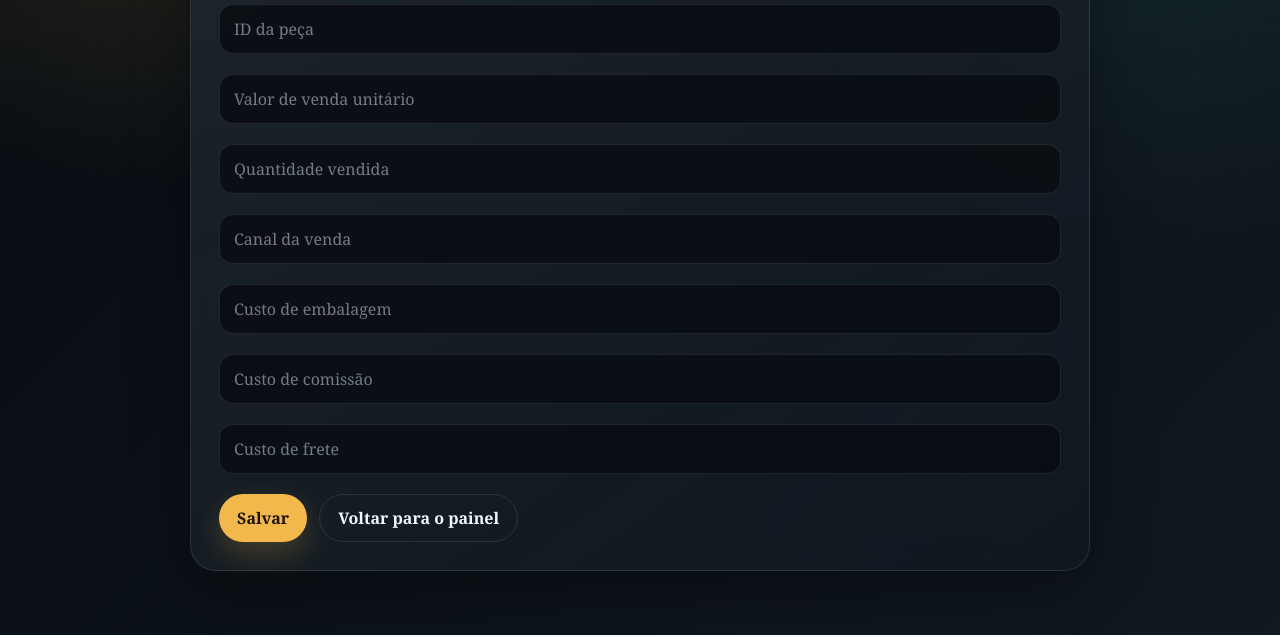
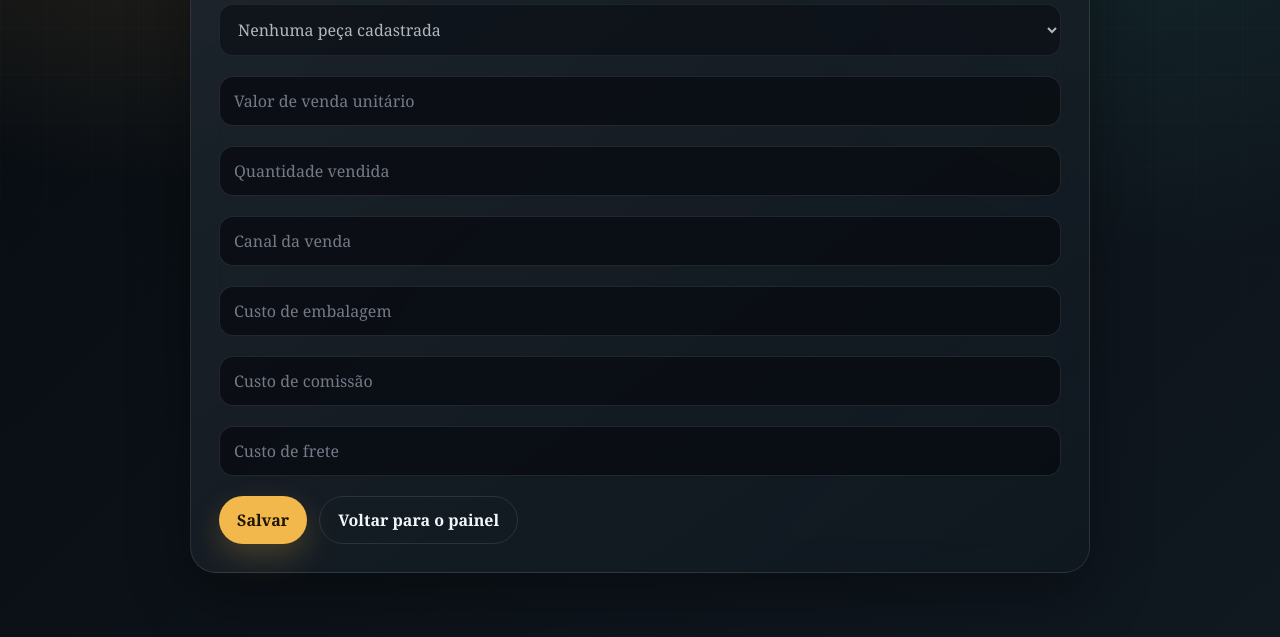
Before and after one commit to fereira711-lab/sistema-pecas-usadas, a plain HTML site: page paginas/cadastro-venda.html in a window 1280 px wide. Shown: the part 340-977 px from the top of the page. Drawn offline with nearby package versions, Linux system fonts and the light colour scheme.

Commit message:
adiciona dropdown de peca na venda

```diff
--- a/js/venda.js
+++ b/js/venda.js
@@ -113,6 +113,85 @@ async function buscarPecaParaVenda(pecaId) {
     .find(item => Number(item.id) === Number(pecaId));
 }
 
+async function carregarPecasParaVenda() {
+  if (window.supabaseService && window.supabaseService.estaConfigurado()) {
+    const pecas = await window.supabaseService.listarPecas();
+    salvarPecas(pecas.map(normalizarPeca));
+    return pecas.map(normalizarPeca);
+  }
+
+  return buscarPecas().map(normalizarPeca);
+}
+
+function renderizarDropdownPecas(pecas) {
+  const campoPeca = document.getElementById("pecaId");
+
+  if (!campoPeca) {
+    return;
+  }
+
+  campoPeca.innerHTML = '<option value="">Selecione uma peça</option>';
+
+  if (pecas.length === 0) {
+    campoPeca.innerHTML = '<option value="">Nenhuma peça cadastrada</option>';
+    campoPeca.disabled = true;
+    return;
+  }
+
+  campoPeca.disabled = false;
+
+  pecas.forEach(peca => {
+    const quantidadeDisponivel = calcularQuantidadeDisponivel(peca);
+    const opcao = document.createElement("option");
+
+    opcao.value = peca.id;
+    opcao.textContent = `${peca.nome} - ${quantidadeDisponivel} disponíveis`;
+    opcao.disabled = quantidadeDisponivel <= 0;
+
+    campoPeca.appendChild(opcao);
+  });
+}
+
+function atualizarLimiteQuantidadeSelecionada() {
+  const campoPeca = document.getElementById("pecaId");
+  const campoQuantidade = document.getElementById("quantidadeVendidaNaVenda");
+
+  if (!campoPeca || !campoQuantidade) {
+    return;
+  }
+
+  const peca = buscarPecas()
+    .map(normalizarPeca)
+    .find(item => Number(item.id) === Number(campoPeca.value));
+
+  if (!peca) {
+    campoQuantidade.removeAttribute("max");
+    return;
+  }
+
+  campoQuantidade.max = calcularQuantidadeDisponivel(peca);
+}
+
+async function inicializarFormularioVenda() {
+  const campoPeca = document.getElementById("pecaId");
+
+  if (!campoPeca) {
+    return;
+  }
+
+  try {
+    const pecas = await carregarPecasParaVenda();
+    renderizarDropdownPecas(pecas);
+    atualizarLimiteQuantidadeSelecionada();
+  } catch (erro) {
+    console.error("Erro ao carregar peças para venda:", erro);
+    renderizarDropdownPecas(buscarPecas().map(normalizarPeca));
+    alert("Não foi possível carregar as peças do Supabase. Verifique a configuração e tente novamente.");
+  }
+
+  campoPeca.addEventListener("change", atualizarLimiteQuantidadeSelecionada);
+}
+
 function lerVendaDoFormulario() {
   const quantidadeVendida = Number(document.getElementById("quantidadeVendidaNaVenda").value);
   const valorUnitario = Number(document.getElementById("valorVenda").value);
@@ -136,7 +215,7 @@ function lerVendaDoFormulario() {
 
 function validarVenda(venda) {
   if (!venda.pecaId) {
-    return "Informe o ID da peca.";
+    return "Selecione uma peça.";
   }
 
   if (!venda.quantidadeVendida || venda.quantidadeVendida <= 0) {
@@ -220,3 +299,5 @@ async function salvarVenda() {
     botaoSalvar.disabled = false;
   }
 }
+
+document.addEventListener("DOMContentLoaded", inicializarFormularioVenda);
--- a/paginas/cadastro-venda.html
+++ b/paginas/cadastro-venda.html
@@ -12,7 +12,7 @@
       <p class="hero__tag">Cadastro</p>
       <h1>Cadastrar Venda</h1>
       <p class="hero__description">
-        Registre a venda de uma peça pelo ID da peça.
+        Registre a venda de uma peça pelo estoque disponível.
       </p>
     </div>
   </header>
@@ -22,7 +22,9 @@
       <h2>Cadastrar Venda</h2>
 
       <div class="form-group">
-        <input id="pecaId" type="number" placeholder="ID da peça">
+        <select id="pecaId">
+          <option value="">Carregando peças...</option>
+        </select>
       </div>
 
       <div class="form-group">
```
